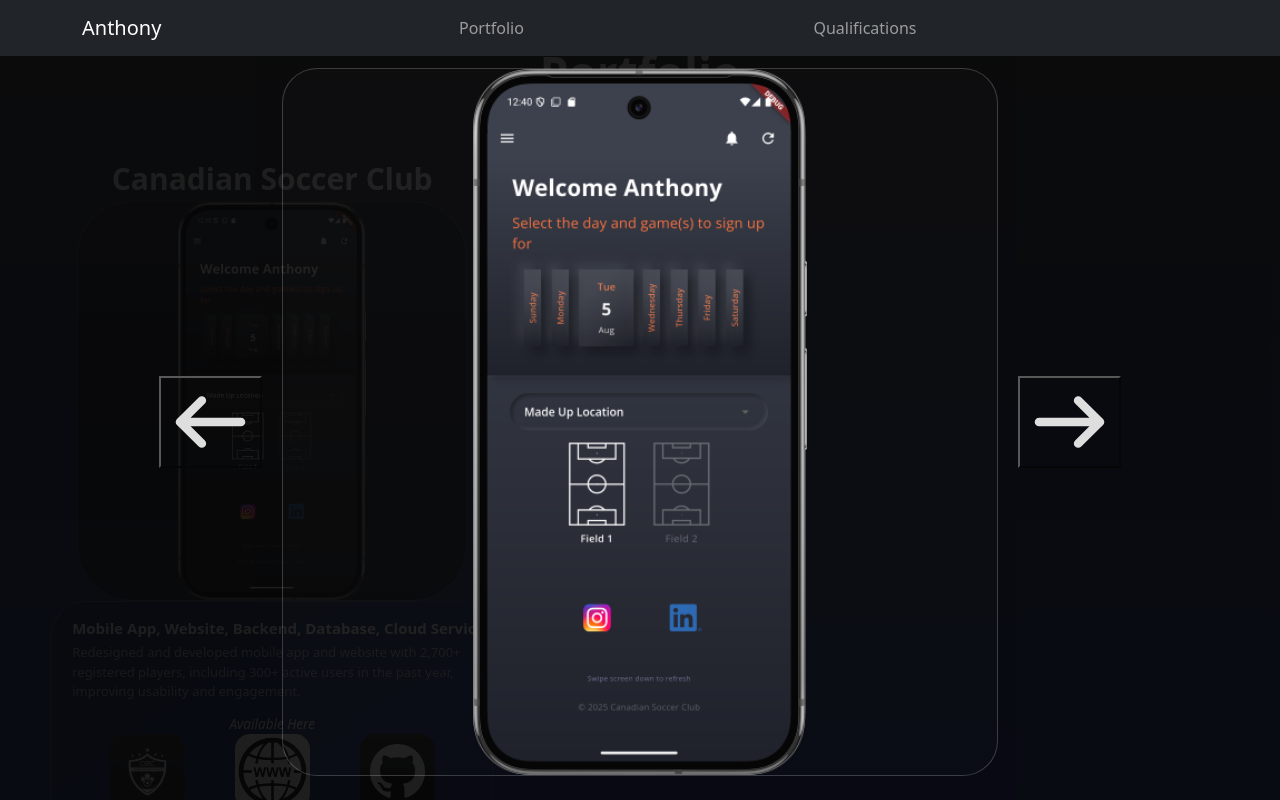
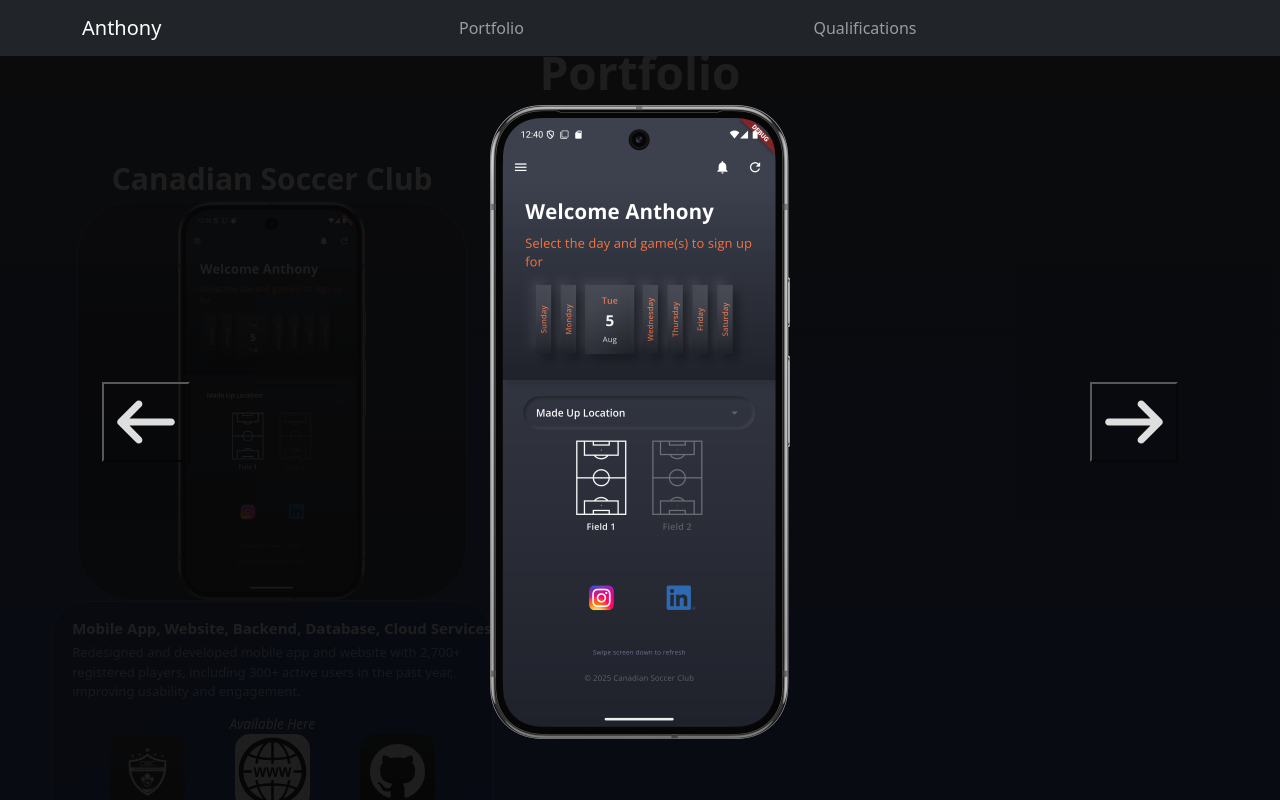
Before and after one commit to anthony9105/Portfolio-Website, a React (Vite) app: page / in a window 1280 px wide. Both pictures are taken after a click on the element 272 px from the left and 1903 px from the top of the page. Shown: the part 1503-2303 px from the top of the page. Built offline with nearby package versions, Linux system fonts and the light colour scheme.

Commit message:
finalized portfolioentry with the ability to zoom in and out of images

```diff
--- a/src/components/portfolio/Portfolio.css
+++ b/src/components/portfolio/Portfolio.css
@@ -108,6 +108,7 @@
     margin-right: 20px;
 }
 
+
 .lightbox {
     position: fixed;
     top: 10px;
@@ -121,24 +122,74 @@
     align-items: center;
     justify-content: center;
 
-    gap: 20px;
-    z-index: 999;
+    overflow: hidden;
+    z-index: 1000;
+
+    gap: 40px;
 }
 
+/* container for image positioning */
+.zoomed-img {
+    position: absolute;
+    top: 50%;
+    left: 50%;
+
+    max-width: 90%;
+    max-height: 90%;
+    object-fit: contain;
+
+    transition: transform 0.2s ease;
+    cursor: zoom-in;
+
+    will-change: transform;
+}
+
+
 .lightbox-img {
-    width: 56%;
-    height: 86%;
+    position: absolute;
+    top: 50%;
+    left: 50%;
+
+    max-width: 90%;
+    max-height: 90%;
     object-fit: contain;
-    background-color: rgba(255, 255, 255, 0.01);
 
-    border: 1px solid rgba(255, 255, 255, 0.2);
-    border-radius: 35px;
+    transition: transform 0.2s ease;
+    will-change: transform;
+}
+
+.lightbox-img.not-zoomed {
+    cursor: zoom-in;
+}
+
+.lightbox-img.zoomed {
+    cursor: zoom-out;
 }
 
 .arrow-background {
+    position: absolute;
+    top: 50%;
+    transform: translateY(-50%);
+
     background-color: transparent;
-    /* background-color: white; */
-    width: 8%;
+    width: clamp(65px, 11vh, 95px);
+    height: clamp(60px, 10vh, 90px);
+
+    display: flex;
+    align-items: center;
+    justify-content: center;
+
+    z-index: 10;
+
+    cursor: pointer;
+}
+
+.arrow-left {
+    left: 8%;
+}
+
+.arrow-right {
+    right: 8%;
 }
 
 .arrow-background:hover {
--- a/src/components/portfolio/PortfolioEntry.tsx
+++ b/src/components/portfolio/PortfolioEntry.tsx
@@ -1,17 +1,15 @@
 import './Portfolio.css';
 import { LogoIcon } from '../LogoIcon';
 import { PreviewImage } from './PreviewImage';
-import { useState } from "react";
+import { useState, useEffect } from "react";
 import arrowRight from '../../assets/icons/arrow-right-solid-full-3.svg';
 import arrowLeft from '../../assets/icons/arrow-left-solid-full-3.svg';
 
+
 export type PortfolioEntryProps = {
     id: number,
-
     title: string;
-
     images: string[];
-
     previewTitle: string;
     description: string;
     links: {
@@ -20,23 +18,144 @@ export type PortfolioEntryProps = {
         title: string;
         borderRadius?: number;
         size?: number;
-        alt: string
+        alt: string;
     }[];
 };
 
 
-export function PortfolioEntry({ title, images, previewTitle, description, links }: PortfolioEntryProps) {
+export function PortfolioEntry({
+    title,
+    images,
+    previewTitle,
+    description,
+    links
+}: PortfolioEntryProps) {
 
+    // STATE
     const [selectedIndex, setSelectedIndex] = useState<number | null>(null);
+    const [zoom, setZoom] = useState(1);
+    const [offset, setOffset] = useState({ x: 0, y: 0 }); // offset from center (for zoom-to-point)
 
+
+    // EFFECTS
+    useEffect(() => {
+        document.body.style.overflow = selectedIndex !== null ? "hidden" : "auto";
+
+        return () => {
+            document.body.style.overflow = "auto";
+        };
+    }, [selectedIndex]);
+
+
+    // RESET HELPERS
+    const resetZoom = () => {
+        setZoom(1);
+        setOffset({ x: 0, y: 0 });
+    };
+
+    const closeLightbox = () => {
+        setSelectedIndex(null);
+        resetZoom();
+    };
+
+    const nextImage = () => {
+        setSelectedIndex((prev) => {
+            resetZoom();
+            return (prev! + 1) % images.length;
+        });
+    };
+
+    const prevImage = () => {
+        setSelectedIndex((prev) => {
+            resetZoom();
+            return (prev! - 1 + images.length) % images.length;
+        });
+    };
+
+
+    // ZOOM LOGIC
+    /**
+     * Toggling the zoom on a specific point on the image with left click
+     * @param e React Mouse Event
+     */
+    const toggleZoomAtPoint = (e: React.MouseEvent<HTMLImageElement>) => {
+        const rect = e.currentTarget.getBoundingClientRect(); // position and size of image on screen
+
+        // mouse position inside the image
+        const x = e.clientX - rect.left;
+        const y = e.clientY - rect.top;
+
+        // if at default/normal zoom, zoom to 2
+        if (zoom === 1) {
+            const nextZoom = 2;
+
+            const dx = x - rect.width / 2;  // distance from centre (x-axis)
+            const dy = y - rect.height / 2; // same but y-axis
+
+            setZoom(nextZoom);
+            setOffset({ x: -dx, y: -dy });
+        }
+        // zoom back out to default/normal (reset)
+        else {
+            resetZoom();
+        }
+    };
+
+    /**
+     * Handling zooming in or out with the mouse wheel
+     * @param e React Mouse Event
+     * @returns void
+     */
+    const handleWheelZoom = (e: React.WheelEvent<HTMLImageElement>) => {
+        e.stopPropagation();    // stop event from affecting the page or parent containers
+        e.preventDefault();     // prevent browser from scrolling the page when using the wheel
+
+        const rect: DOMRect = e.currentTarget.getBoundingClientRect();  // position and size of the image on screen
+
+        // get mouse position inside the image
+        const x: number = e.clientX - rect.left;
+        const y: number = e.clientY - rect.top;
+
+        // Scroll up (deltaY < 0) => zoom in
+        // Scroll down            => zoom out
+        const nextZoom: number = Math.min(
+            Math.max(1, zoom + (e.deltaY < 0 ? 0.2 : -0.2)),
+            4
+        );
+
+        // if zoom is going to go back to normal (1)
+        if (nextZoom === 1) {
+            resetZoom();
+            return;
+        }
+
+        const scale: number = nextZoom / zoom;  // how much the zoom is changing compared to the current zoom
+
+        const dx: number = x - rect.width / 2;  // distance from the centre of the image to mouse position (x-axis)
+        const dy: number = y - rect.height / 2; // same but for the y-axis
+
+        // update offset so the zoom focuses toward the mouse position
+        setOffset({
+            x: offset.x - dx * (scale - 1),
+            y: offset.y - dy * (scale - 1)
+        });
+
+        setZoom(nextZoom);
+    };
+
+
+    // RENDER
     return (
         <div className='entry-outer-wrapper'>
             <div className='entry-title'>{title}</div>
 
-            {/* Preview = first image */}
+            {/* PREVIEW */}
             <PreviewImage
                 previewImg={images[0]}
-                onClick={() => setSelectedIndex(0)}
+                onClick={() => {
+                    setSelectedIndex(0);
+                    resetZoom();
+                }}
             />
 
             <div className='preview-text-container'>
@@ -51,64 +170,45 @@ export function PortfolioEntry({ title, images, previewTitle, description, links
                 </div>
             </div>
 
-            {/* ✅ Lightbox for THIS project only */}
+            {/* LIGHTBOX */}
             {selectedIndex !== null && (
-                <div className="lightbox" onClick={() => setSelectedIndex(null)}>
+                <div className="lightbox" onClick={closeLightbox}>
 
-                    <button className='arrow-background'
+                    {/* LEFT ARROW */}
+                    <button className='arrow-background arrow-left' onClick={(e) => {  e.stopPropagation();  prevImage();  }}>
+                        <img src={arrowLeft} alt="Previous"/>
+                    </button>
+
+                    {/* SELECTED IMAGE */}
+                    <img
+                        src={images[selectedIndex]}
+                        className={`lightbox-img ${zoom > 1 ? "zoomed" : "not-zoomed"}`}
+
+                        style={{
+                            transform: `
+                                translate(-50%, -50%)
+                                translate(${offset.x}px, ${offset.y}px)
+                                scale(${zoom})
+                            `
+                        }}
+
+                        // left click zoom to point
                         onClick={(e) => {
                             e.stopPropagation();
-                            setSelectedIndex((prev) =>
-                                (prev! - 1 + images.length) % images.length
-                            );
+                            toggleZoomAtPoint(e);
                         }}
-                    ><img src={arrowLeft} alt="Previous"/></button>
 
-                    <img
-                        src={images[selectedIndex]}
-                        className="lightbox-img"
-                        onClick={(e) => e.stopPropagation()}
+                        // scroll wheel zoom
+                        onWheel={handleWheelZoom}
                     />
 
-                    <button className='arrow-background'
-                        onClick={(e) => {
-                            e.stopPropagation();
-                            setSelectedIndex((prev) =>
-                                (prev! + 1) % images.length
-                            );
-                        }}
-                    ><img src={arrowRight} alt="Next"/></button>
+                    {/* RIGHT ARROW */}
+                    <button className='arrow-background arrow-right' onClick={(e) => {  e.stopPropagation();  nextImage();  }}>
+                        <img src={arrowRight} alt="Next"/>
+                    </button>
+
                 </div>
             )}
         </div>
     );
 }
-
-
-// export function PortfolioEntry({title, previewImage, previewTitle, description, links, index, onImageClick} : PortfolioEntryProps) {
-//     return (
-//         <div className='entry-outer-wrapper'>
-//             <div className='entry-title'>{title}</div>
-
-//             <PreviewImage
-//                 previewImg={previewImage}
-//                 index={index}
-//                 onClick={onImageClick}
-//             />
-
-//             <div className='preview-text-container'>
-//                 <div className='preview-text-title'>{previewTitle}</div>
-//                 <div className='description'>{description}</div>
-//                 <div className='available-here-text'>Available Here</div>
-//                 <div className='links-row'>
-//                     {links.map((linkItem, index) => (
-//                         <LogoIcon
-//                             key={index}
-//                             {...linkItem}
-//                         />
-//                     ))}
-//                 </div>
-//             </div>
-//         </div>
-//     );
-// }
```
